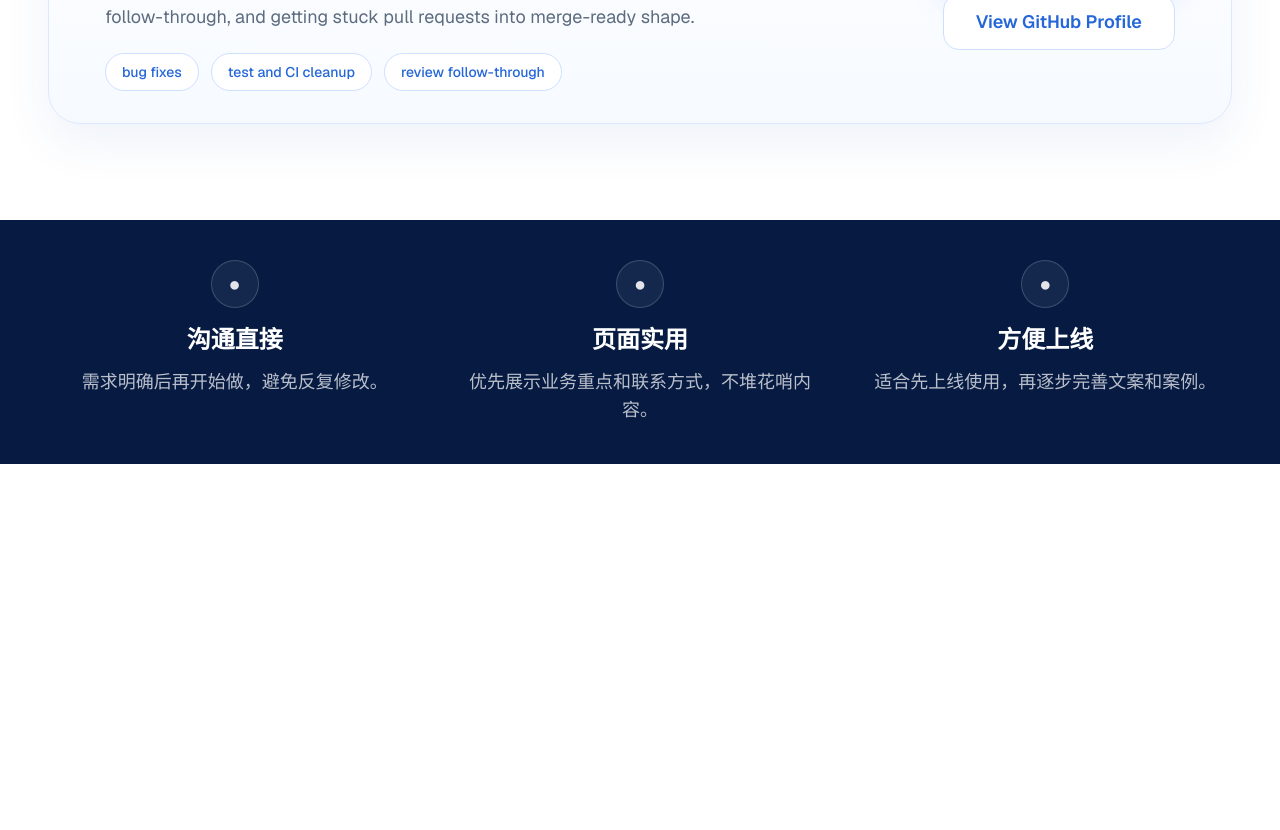
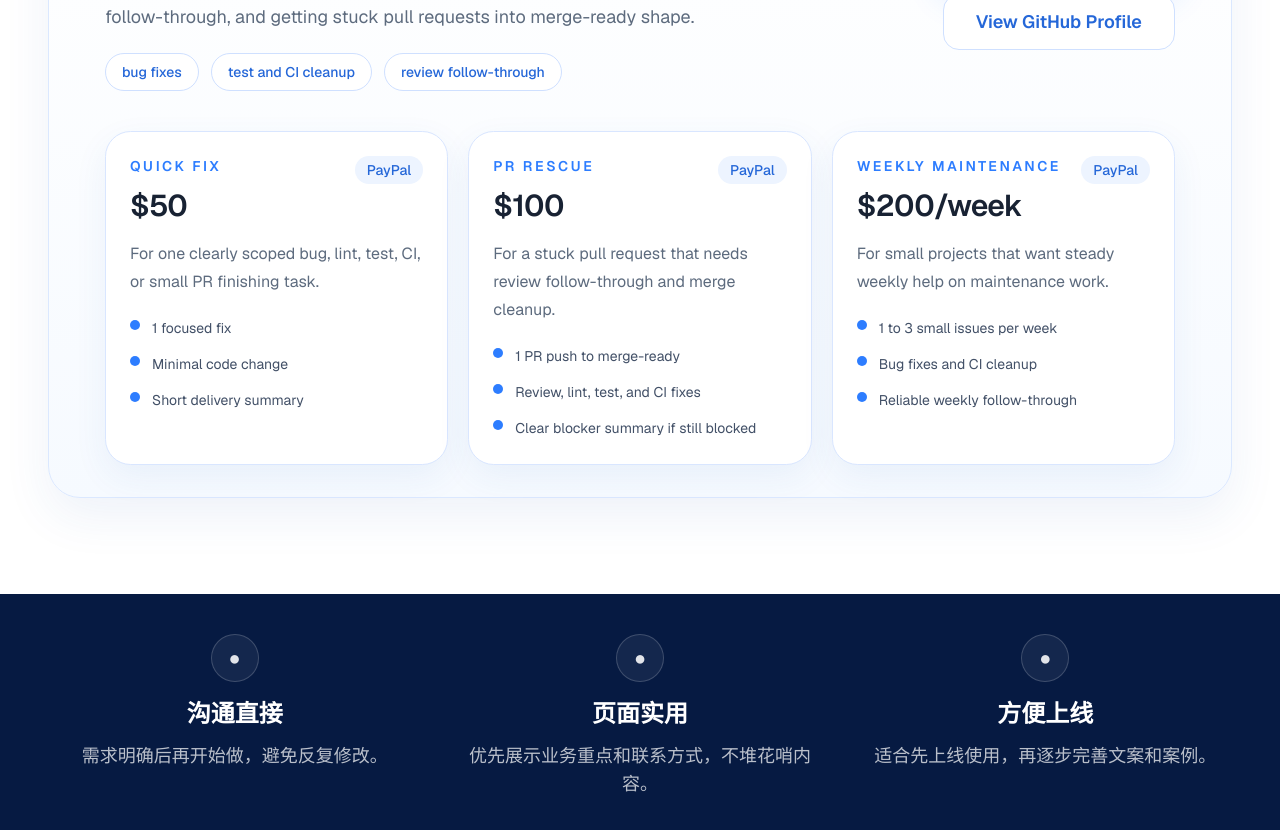
Before and after one commit to SueJianjian/personal-site, a Next.js app: page / in a window 1280 px wide. Shown: the part 4780-5610 px from the top of the page. Before the commit the page ends 5244 px from the top, so only its background shows below. Built offline with nearby package versions, Linux system fonts and the light colour scheme.

Commit message:
Add support pricing plans to homepage

```diff
--- a/src/app/page.tsx
+++ b/src/app/page.tsx
@@ -32,6 +32,13 @@ type ContactItem = {
   href?: string;
 };
 
+type SupportPlan = {
+  name: string;
+  price: string;
+  description: string;
+  bullets: string[];
+};
+
 const supportInfo = {
   eyebrow: "Support",
   title: "Support my open source maintenance work",
@@ -41,6 +48,27 @@ const supportInfo = {
   paypalUrl: "https://www.paypal.me/suxiaojian2",
   githubUrl: "https://github.com/SueJianjian",
 };
+
+const supportPlans: SupportPlan[] = [
+  {
+    name: "Quick Fix",
+    price: "$50",
+    description: "For one clearly scoped bug, lint, test, CI, or small PR finishing task.",
+    bullets: ["1 focused fix", "Minimal code change", "Short delivery summary"],
+  },
+  {
+    name: "PR Rescue",
+    price: "$100",
+    description: "For a stuck pull request that needs review follow-through and merge cleanup.",
+    bullets: ["1 PR push to merge-ready", "Review, lint, test, and CI fixes", "Clear blocker summary if still blocked"],
+  },
+  {
+    name: "Weekly Maintenance",
+    price: "$200/week",
+    description: "For small projects that want steady weekly help on maintenance work.",
+    bullets: ["1 to 3 small issues per week", "Bug fixes and CI cleanup", "Reliable weekly follow-through"],
+  },
+];
 
 const siteContent = {
   brand: {
@@ -732,6 +760,37 @@ export default function Home() {
               </a>
             </div>
           </div>
+          <div className="mt-10 grid gap-5 lg:grid-cols-3">
+            {supportPlans.map((plan) => (
+              <article
+                key={plan.name}
+                className="rounded-[1.6rem] border border-[#d9e6ff] bg-white p-6 shadow-[0_12px_34px_rgba(43,94,184,0.07)]"
+              >
+                <div className="flex items-start justify-between gap-4">
+                  <div>
+                    <p className="text-sm font-semibold uppercase tracking-[0.18em] text-[#2d7dff]">
+                      {plan.name}
+                    </p>
+                    <h4 className="mt-3 text-3xl font-semibold tracking-tight text-[#182233]">
+                      {plan.price}
+                    </h4>
+                  </div>
+                  <span className="rounded-full bg-[#edf4ff] px-3 py-1 text-sm font-medium text-[#2567d8]">
+                    PayPal
+                  </span>
+                </div>
+                <p className="mt-4 text-base leading-7 text-[#5d6b7e]">{plan.description}</p>
+                <div className="mt-5 space-y-3">
+                  {plan.bullets.map((bullet) => (
+                    <p key={bullet} className="flex items-start gap-3 text-sm leading-6 text-[#425067]">
+                      <span className="mt-1 h-2.5 w-2.5 shrink-0 rounded-full bg-[#2d7dff]" />
+                      <span>{bullet}</span>
+                    </p>
+                  ))}
+                </div>
+              </article>
+            ))}
+          </div>
         </div>
       </section>
 
```
